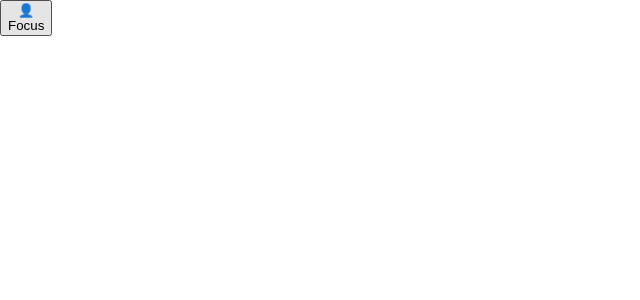
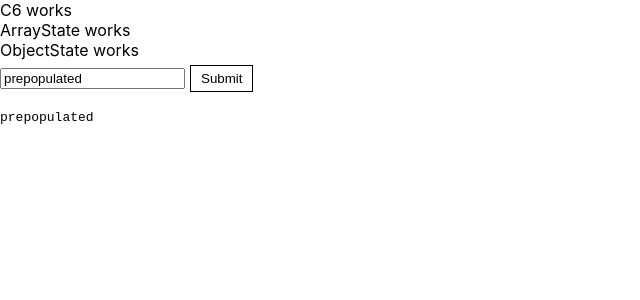
Before and after one commit to MarioKrstevski/react-smx, a React (Create React App) app: page / in a window 1280 px wide. Shown: the top 300 px of the page, without its empty margins (0-640 px from the left). Built offline with nearby package versions, Linux system fonts and the light colour scheme.

Commit message:
form state

```diff
--- a/src/App.css
+++ b/src/App.css
@@ -79,3 +79,17 @@
   opacity: 0;
   display: none;
 }
+
+button {
+  background-color: white;
+  color: black;
+  border: 1px solid black;
+  padding: 5px 10px;
+  margin: 5px;
+  cursor: pointer;
+}
+
+button.active {
+  background-color: black;
+  color: white;
+}
--- a/src/App.js
+++ b/src/App.js
@@ -6,6 +6,7 @@ import Cuips from "./classes/C2/Cuisp";
 import C3 from "./classes/C3/C3";
 import C4 from "./classes/C4/C4";
 import C5 from "./classes/C5/C5";
+import C6 from "./classes/C6/C6";
 import { celebrity_names } from "./data/constants";
 
 function UL({ items, title = "Default Title" }) {
@@ -56,7 +57,8 @@ function App() {
       {/* <C2 /> */}
       {/* <C3 /> */}
       {/* <C4 /> */}
-      <C5 />
+      {/* <C5 /> */}
+      <C6 />
       {/* {recipe.name} */}
       {/* Greek Salad */}
       {/* <Recipe
--- a/src/classes/C3/Lists.js
+++ b/src/classes/C3/Lists.js
@@ -24,7 +24,7 @@ function uuid() {
   return randomString;
 }
 
-console.log(uuid());
+// console.log(uuid());
 
 function List(props) {
   // usually we don't want strings but we want components generated from the strings (data)
--- /dev/null
+++ b/src/classes/C5/BooleanState.js
@@ -0,0 +1,77 @@
+import React from "react";
+export function Toggle({ isOn, setIsOn }) {
+  // let isOn = false;
+  console.log("rendering Toggle");
+  // localStorage.set()
+  // api.textMyEx()
+
+  return (
+    <div>
+      <div
+        className="pomodoro"
+        onClick={function () {
+          setIsOn(!isOn);
+        }}
+      >
+        <div>🍅</div>
+        <div className="middle">
+          <div>Pomodoro</div>
+          <div>
+            {isOn
+              ? "Timed focus and rest intervals"
+              : "Focus for 45mins,rest for 15mins"}
+          </div>
+        </div>
+        <div className={`end`}>
+          <div className={`toggle-switch ${isOn ? "on" : ""}`}></div>
+        </div>
+      </div>
+
+      {/* <button
+          onClick={function () {
+            setIsOn(!isOn);
+          }}
+        >
+          {" "}
+          Change{" "}
+        </button> */}
+    </div>
+  );
+}
+
+export function FocusMode() {
+  // let isOpen = false;
+  const [isOpen, setIsOpen] = React.useState(false);
+  const [isOn, setIsOn] = React.useState(false);
+
+  console.log("rendering FocusMode");
+
+  return (
+    <div>
+      <button
+        onClick={function () {
+          setIsOpen(!isOpen);
+        }}
+      >
+        👤
+        <br />
+        Focus
+      </button>
+
+      {isOpen && (
+        <div className="focus-dialog">
+          <h1>Focus Mode</h1>
+          <Toggle isOn={isOn} setIsOn={setIsOn} />
+          <button>Start Focusing</button>
+        </div>
+      )}
+
+      <div className={`focus-dialog ${isOpen ? "" : "hidden"}`}>
+        <h1>Focus Mode</h1>
+        <Toggle isOn={isOn} setIsOn={setIsOn} />
+
+        <button>Start Focusing</button>
+      </div>
+    </div>
+  );
+}
--- a/src/classes/C5/C5.js
+++ b/src/classes/C5/C5.js
@@ -1,87 +1,14 @@
 import React from "react";
-
-function Toggle({ isOn, setIsOn }) {
-  // let isOn = false;
-  console.log("rendering Toggle");
-  // localStorage.set()
-  // api.textMyEx()
-
-  return (
-    <div>
-      <div
-        className="pomodoro"
-        onClick={function () {
-          setIsOn(!isOn);
-        }}
-      >
-        <div>🍅</div>
-        <div className="middle">
-          <div>Pomodoro</div>
-          <div>
-            {isOn
-              ? "Timed focus and rest intervals"
-              : "Focus for 45mins,rest for 15mins"}
-          </div>
-        </div>
-        <div className={`end`}>
-          <div className={`toggle-switch ${isOn ? "on" : ""}`}></div>
-        </div>
-      </div>
-
-      {/* <button
-        onClick={function () {
-          setIsOn(!isOn);
-        }}
-      >
-        {" "}
-        Change{" "}
-      </button> */}
-    </div>
-  );
-}
-
-function FocusMode() {
-  // let isOpen = false;
-  const [isOpen, setIsOpen] = React.useState(false);
-  const [isOn, setIsOn] = React.useState(false);
-
-  console.log("rendering FocusMode");
-
-  return (
-    <div>
-      <button
-        onClick={function () {
-          setIsOpen(!isOpen);
-        }}
-      >
-        👤
-        <br />
-        Focus
-      </button>
-
-      {isOpen && (
-        <div className="focus-dialog">
-          <h1>Focus Mode</h1>
-          <Toggle isOn={isOn} setIsOn={setIsOn} />
-          <button>Start Focusing</button>
-        </div>
-      )}
-
-      <div className={`focus-dialog ${isOpen ? "" : "hidden"}`}>
-        <h1>Focus Mode</h1>
-        <Toggle isOn={isOn} setIsOn={setIsOn} />
-
-        <button>Start Focusing</button>
-      </div>
-    </div>
-  );
-}
+import H5 from "../../homeworks/H5/H5";
+import { FocusMode, Toggle } from "./BooleanState";
 
 export default function C5(props) {
   return (
     <div>
       {/* <Toggle /> */}
       <FocusMode />
+
+      <H5 />
     </div>
   );
 }
--- /dev/null
+++ b/src/classes/C6/ArrayState.js
@@ -0,0 +1,3 @@
+export default function ArrayState(props) {
+  return <div>ArrayState works</div>;
+}
--- /dev/null
+++ b/src/classes/C6/C6.js
@@ -0,0 +1,12 @@
+import ArrayState from "./ArrayState";
+import FormState from "./FormState";
+import ObjectState from "./ObjectState";
+
+export default function C6(props) {
+  return (
+    <div>
+      C6 works
+      <ArrayState /> <ObjectState /> <FormState />
+    </div>
+  );
+}
--- /dev/null
+++ b/src/classes/C6/FormState.js
@@ -0,0 +1,37 @@
+/*
+Controlled
+
+Uncontrolled
+*/
+
+import React from "react";
+
+export default function FormState(props) {
+  const [name, setName] = React.useState("prepopulated");
+
+  return (
+    <div>
+      <form
+        onSubmit={function (e) {
+          e.preventDefault();
+          console.log("Name:", name);
+        }}
+      >
+        <input
+          value={name}
+          onChange={function (event) {
+            // if (event.target.value.at(-1) === "m") {
+            //   setName(event.target.value);
+            // }
+
+            setName(event.target.value);
+          }}
+        />
+
+        <button>Submit</button>
+      </form>
+
+      <pre>{name}</pre>
+    </div>
+  );
+}
--- /dev/null
+++ b/src/classes/C6/ObjectState.js
@@ -0,0 +1,3 @@
+export default function ObjectState(props) {
+  return <div>ObjectState works</div>;
+}
--- /dev/null
+++ b/src/homeworks/H5/H5.js
@@ -0,0 +1,90 @@
+import React, { useState } from "react";
+
+function Key({ char, onClick }) {
+  const [isActive, setIsActive] = useState(false);
+
+  const handleClick = () => {
+    onClick(char);
+    setIsActive(true);
+    setTimeout(() => {
+      setIsActive(false);
+    }, 100);
+  };
+
+  return (
+    <buttonf
+      className={isActive ? "active" : ""}
+      onClick={handleClick}
+    >
+      {char === " " ? "Space" : char}
+    </buttonf>
+  );
+}
+
+function Keyboard({ chars }) {
+  const [displayText, setDisplayText] = useState("");
+
+  const handleKeyClick = (char) => {
+    if (char === "clear") {
+      setDisplayText("");
+    } else {
+      setDisplayText((prevText) => prevText + char);
+    }
+  };
+
+  return (
+    <div>
+      <div>{displayText}</div>
+      <div className="keyboard">
+        {chars.map((char, index) => (
+          <Key key={index} char={char} onClick={handleKeyClick} />
+        ))}
+        <Key char="clear" onClick={handleKeyClick} />
+      </div>
+    </div>
+  );
+}
+
+function Keyboard2({ chars }) {
+  const [displayText, setDisplayText] = useState("");
+  const [capsLockOn, setCapsLockOn] = useState(false);
+
+  const handleKeyClick = (char) => {
+    if (char === "clear") {
+      setDisplayText("");
+    } else if (char === "Caps Lock") {
+      console.log("here");
+      setCapsLockOn(!capsLockOn);
+    } else {
+      setDisplayText((prevText) => prevText + char);
+    }
+  };
+
+  return (
+    <div>
+      <div>{displayText}</div>
+      <div className="keyboard">
+        {chars.map((char, index) => (
+          <Key
+            key={index}
+            char={char}
+            onClick={handleKeyClick}
+            capsLockOn={capsLockOn}
+          />
+        ))}
+        <Key char="Caps Lock" onClick={handleKeyClick} />
+        <Key char="clear" onClick={handleKeyClick} />
+      </div>
+    </div>
+  );
+}
+
+export default function H5(props) {
+  return (
+    <div>
+      H5 works
+      <Keyboard chars={["a", "b", "c", "d", " "]} />
+      <Keyboard2 chars={["a", "b", "c", "d", " "]} />
+    </div>
+  );
+}
```
